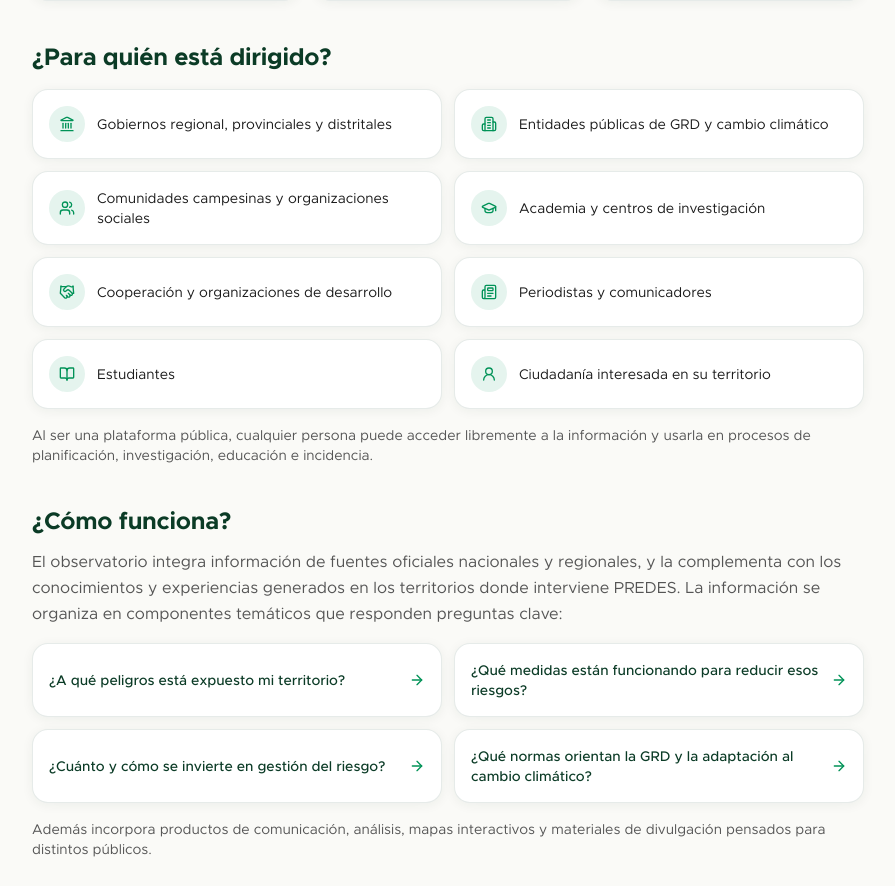
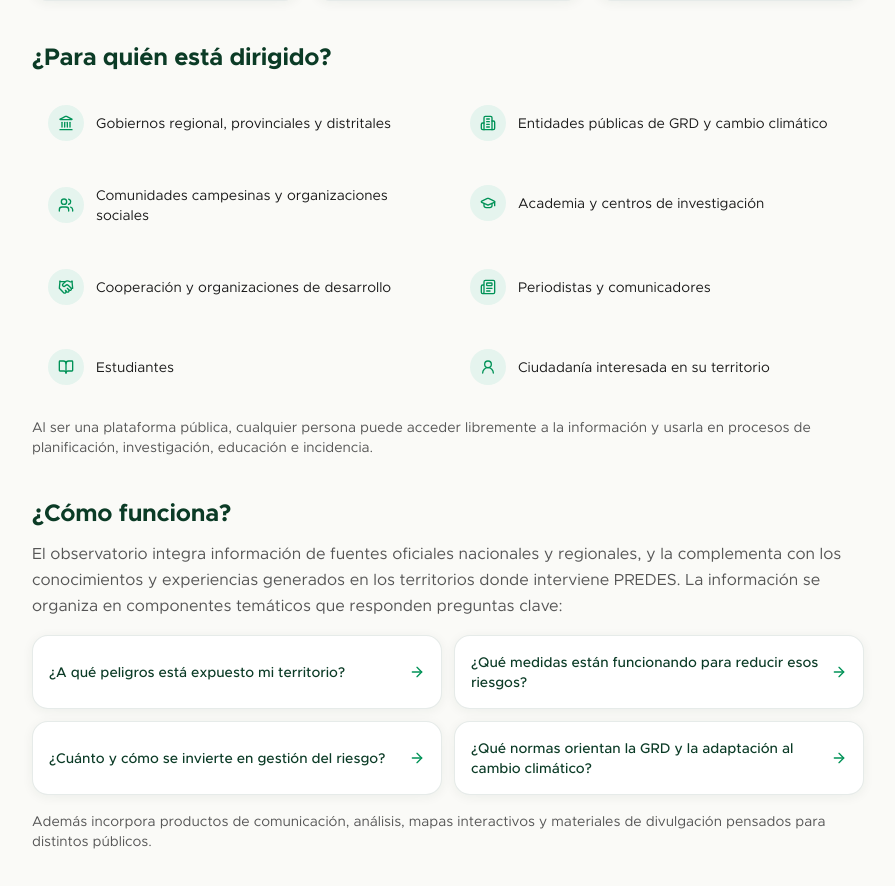
Before and after one commit to luis-huacho/Observatorio-Kawsaypacha, a React (Vite) app in the folder frontend/: page /sobre in a window 1280 px wide. Shown: the part 1071-1957 px from the top of the page, without its empty margins (192-1087 px from the left). Built offline with nearby package versions, Linux system fonts and the light colour scheme; no server answers.

Commit message:
revision: 20260818: pagina12

```diff
--- a/frontend/src/routes/Sobre.tsx
+++ b/frontend/src/routes/Sobre.tsx
@@ -128,7 +128,7 @@ export default function Sobre() {
           <div className="grid sm:grid-cols-2 gap-3">
             {AUDIENCIAS.map((a, i) => (
               <Reveal key={a.label} delay={(i % 2) * 70}>
-                <div className="flex items-center gap-3 card h-full p-4">
+                <div className="flex items-center gap-3 p-4">
                   <div className="w-9 h-9 rounded-full bg-mountain-100 text-mountain-700 grid place-items-center shrink-0">
                     <a.icon className="w-4 h-4" />
                   </div>
```
